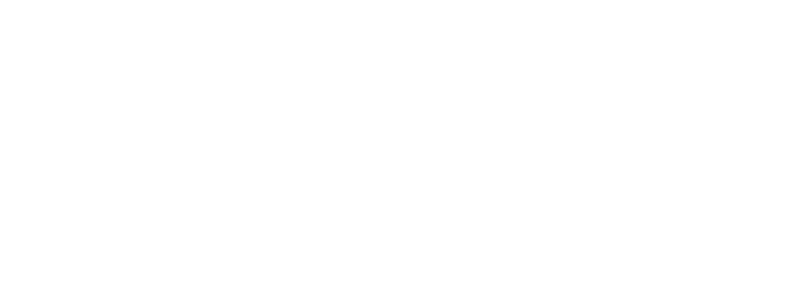
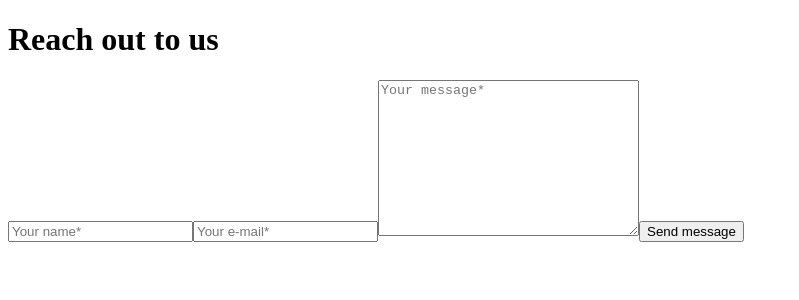
Before and after one commit to oberemok-oksana/feedback-form, a React (Vite) app: page / in a window 1280 px wide. Shown: the top 300 px of the page, without its empty margins (0-799 px from the left). Built offline with nearby package versions, Linux system fonts and the light colour scheme.

Commit message:
add main with title and form

```diff
--- a/src/App.jsx
+++ b/src/App.jsx
@@ -1,7 +1,38 @@
 import "./App.css";
 
 function App() {
-  return <div className="App"></div>;
+  return (
+    <>
+      <main className="main-section">
+        <h1 className="title">Reach out to us</h1>
+        <form className="form">
+          <input
+            type="text"
+            placeholder="Your name*"
+            name="user-name"
+            className="form__input"
+          />
+          <input
+            type="email"
+            placeholder="Your e-mail*"
+            name="user-email"
+            className="form__input"
+          />
+          <textarea
+            className="form__textarea"
+            name="user-text"
+            id="user-text"
+            cols="30"
+            rows="10"
+            placeholder="Your message*"
+          ></textarea>
+          <button type="submit" className="form__btn">
+            Send message
+          </button>
+        </form>
+      </main>
+    </>
+  );
 }
 
 export default App;
```
